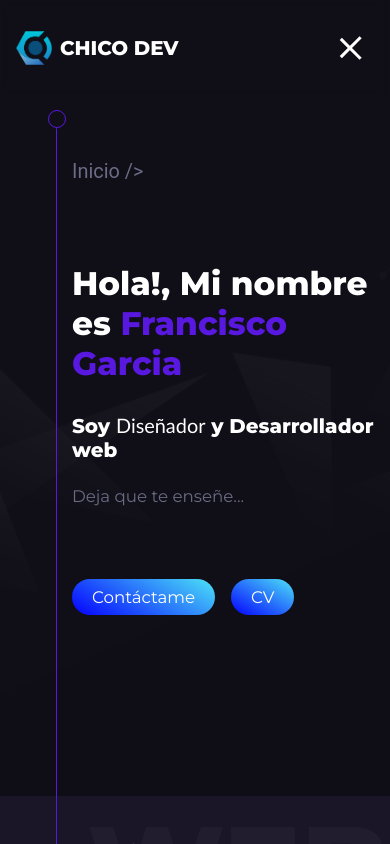
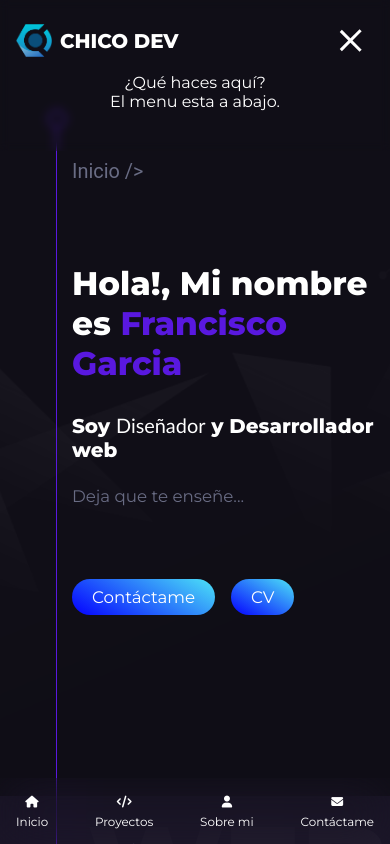
Before and after one commit to francisco-JGC/PortafolioV2, a React (Vite) app: page / in a window 390 px wide. Both pictures are taken after a click on the element 338 px from the left and 48 px from the top of the page. Shown: the top 844 px of the page. Built offline with nearby package versions, Linux system fonts and the light colour scheme.

Commit message:
fix: descNavigation component updated for mobile first

```diff
--- a/src/App.jsx
+++ b/src/App.jsx
@@ -3,6 +3,7 @@ import './App.scss'
 import AOS from 'aos'
 import 'aos/dist/aos.css' // You can also use <link> for styles
 
+import { DescNavigation } from './components/DescNavigation'
 import { Header } from './components/Header'
 import { Layout } from './components/Layout'
 import { AboutPage } from './pages/about'
@@ -24,7 +25,7 @@ const App = () => {
         <ContactPage />
       </Layout>
 
-      {/* <DescNavigation /> */}
+      <DescNavigation />
     </div>
   )
 }
--- a/src/components/DescNavigation/index.jsx
+++ b/src/components/DescNavigation/index.jsx
@@ -1,30 +1,42 @@
+import { useRef } from 'react'
+import { ITEMS } from '../Navigation'
 import './index.scss'
 
 export const DescNavigation = () => {
+  const navigationRef = useRef(null)
+
+  const widthScreen = window.innerWidth
+
+  let lastScrollTop = 0
+
+  window.addEventListener('scroll', () => {
+    const header = navigationRef.current
+    const scrollTop = window.pageYOffset || document.documentElement.scrollTop
+
+    if (scrollTop > lastScrollTop) {
+      header.classList.add('desc-navigation--hide')
+    } else {
+      header.classList.remove('desc-navigation--hide')
+    }
+
+    lastScrollTop = scrollTop <= 0 ? 0 : scrollTop
+  })
+
+  if (widthScreen >= 768) return null
+
   return (
-    <div className="desc-navigation">
-      <div className="desc-navigation__item">
-        <div className="desc-navigation__item__count">
-          <h1>
-            01/<small>05</small>{' '}
-          </h1>
-        </div>
-        <div className="desc-navigation__item__pages">
-          <div className="desc-navigation__item__count__arrow">
-            <h2>
-              <i className="fa-solid fa-chevron-left"></i>
-            </h2>
-            <h3>I</h3>
-            <h2>
-              <i className="fa-solid fa-chevron-right"></i>
-            </h2>
-          </div>
-        </div>
-      </div>
-      <div className="underline"></div>
-      <div className="desc-navigation__title">
-        <span>Desc Navigation</span>
-      </div>
+    <div className="desc-navigation" ref={navigationRef}>
+      <ul>
+        {ITEMS.map((item, index) => (
+          <li key={index}>
+            <a href={`#${item.to}`}>
+              {' '}
+              {item.label}
+              <i className={item.icon}></i>
+            </a>
+          </li>
+        ))}
+      </ul>
     </div>
   )
 }
--- a/src/components/DescNavigation/index.scss
+++ b/src/components/DescNavigation/index.scss
@@ -1,62 +1,42 @@
 .desc-navigation {
-  position: absolute;
-  top: calc((6rem + 3rem));
-  right: 5em;
-  padding: 1em 2em;
-  display: flex;
-  flex-direction: column;
-  width: 300px;
-  font-size: calc(0.01rem + 1vw);
+  position: fixed;
+  bottom: 0;
+  width: 100%;
+  padding: 0.5em 0;
+  z-index: 1000;
+  backdrop-filter: blur(25px);
+  transition: all 0.3s ease-in-out;
 
-  &__item {
+  ul {
     display: flex;
     justify-content: space-between;
     align-items: center;
+    padding: 1em;
+    height: 50px;
+    width: 100%;
 
-    &__count__arrow {
+    li a {
       display: flex;
+      justify-content: center;
       align-items: center;
-      gap: 1em;
+      flex-direction: column-reverse;
+      gap: 0.2em;
+      font-size: calc(0.5rem + 1vw);
 
-      i {
-        color: #696c84;
-        transition: all 0.3s ease-in-out;
-
-        &:hover {
-          color: #fff;
-          cursor: pointer;
-        }
-
-        &:active {
-          transform: scale(2);
-        }
+      &:active {
+        color: #09f;
+        transform: scale(1.2);
       }
-    }
-
-    h1 {
-      font-weight: 600;
-      color: #fff;
     }
   }
 
-  .underline {
-    width: 100%;
-    height: 3px;
-    background: #fff;
-    margin: 1em 0;
-    border: 10px;
-    position: relative;
-
-    &::after {
-      content: '';
-      position: absolute;
-      display: block;
-      width: 50%;
-      height: 100%;
-      background: #696c84;
-      top: 0;
-      right: -1px;
-      border-radius: 20px;
-    }
+  i,
+  a {
+    color: #fff;
+    padding: 0.3em 0;
   }
 }
+
+.desc-navigation--hide {
+  transform: translateY(100%);
+}
--- a/src/components/Header/index.jsx
+++ b/src/components/Header/index.jsx
@@ -7,6 +7,7 @@ export const Header = () => {
   const headerRef = useRef(null)
   const [showMenu, setShowMenu] = useState(false)
 
+  const witdhScreen = window.innerWidth
   let lastScrollTop = 0
 
   window.addEventListener('scroll', () => {
@@ -41,6 +42,20 @@ export const Header = () => {
           <div className="bar-menu__line"></div>
         </div>
       </div>
+
+      {showMenu && (
+        <div className="menu-container">
+          {/* mensaje troll */}
+          <div className="menu-container__message">
+            <p>¿Qué haces aquí?</p>
+            {witdhScreen >= 768 ? (
+              <p>El menu esta arriba.</p>
+            ) : (
+              <p>El menu esta a abajo.</p>
+            )}
+          </div>
+        </div>
+      )}
     </header>
   )
 }
--- a/src/components/Header/index.scss
+++ b/src/components/Header/index.scss
@@ -2,14 +2,30 @@
   display: flex;
   justify-content: space-between;
   align-items: center;
+  flex-wrap: wrap;
   padding: 1.5em 5em;
-  height: 6em;
+  min-height: 6em;
   width: 100%;
   position: fixed;
   top: 0;
   z-index: 1000;
   backdrop-filter: blur(5px);
   transition: all 0.3s ease-in-out;
+
+  .menu-container {
+    display: flex;
+    justify-content: space-between;
+    align-items: center;
+    width: 100%;
+    transition: all 0.3s ease-in-out;
+    padding: 1em;
+    text-align: center;
+
+    &__message {
+      color: #fff;
+      width: 100%;
+    }
+  }
 
   .logo-container {
     display: flex;
--- a/src/components/Navigation/index.jsx
+++ b/src/components/Navigation/index.jsx
@@ -1,11 +1,11 @@
-const ITEMS = [
-  { label: 'Inicio', to: 'start' },
-  { label: 'Proyectos', to: 'projects' },
-  { label: 'Sobre mi', to: 'about' },
-  { label: 'Contáctame', to: 'contact' }
+import './index.scss'
+
+export const ITEMS = [
+  { label: 'Inicio', to: 'start', icon: 'fa fa-home' },
+  { label: 'Proyectos', to: 'projects', icon: 'fa fa-code' },
+  { label: 'Sobre mi', to: 'about', icon: 'fa fa-user' },
+  { label: 'Contáctame', to: 'contact', icon: 'fa fa-envelope' }
 ]
-
-import './index.scss'
 
 export const Navigation = ({ showMenu }) => {
   return (
```
